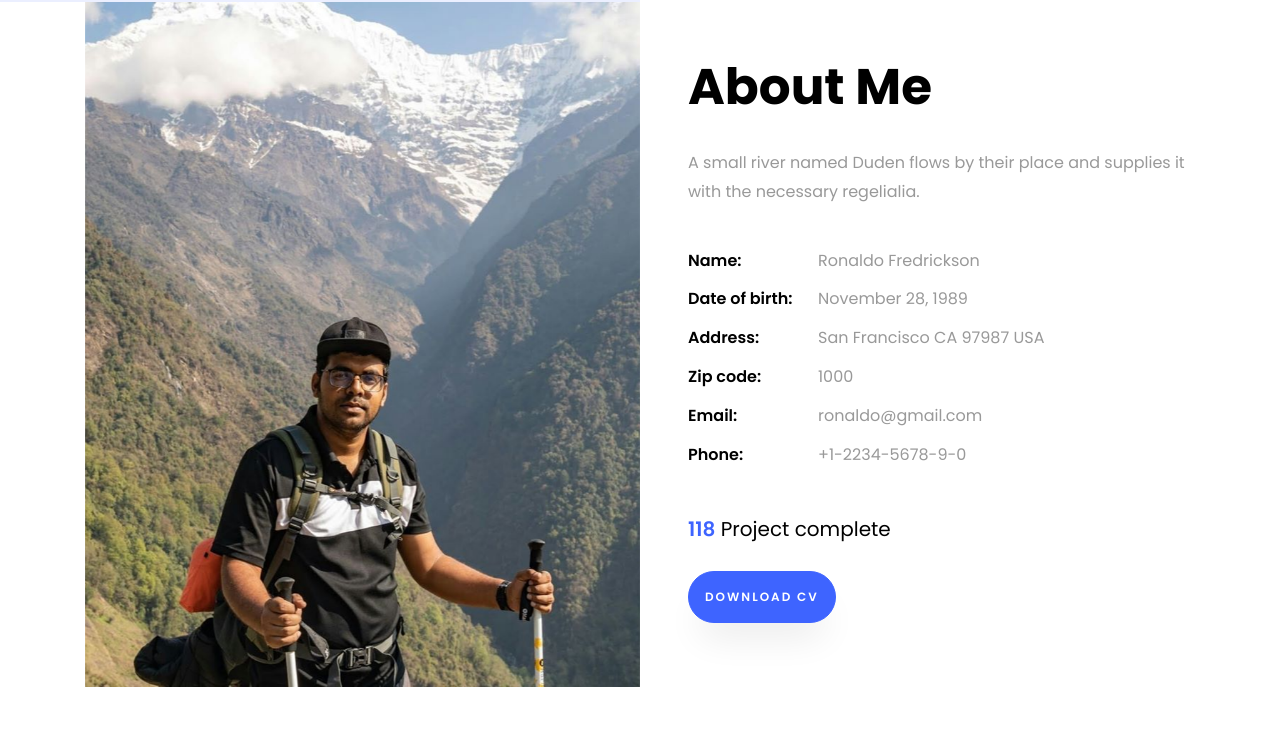
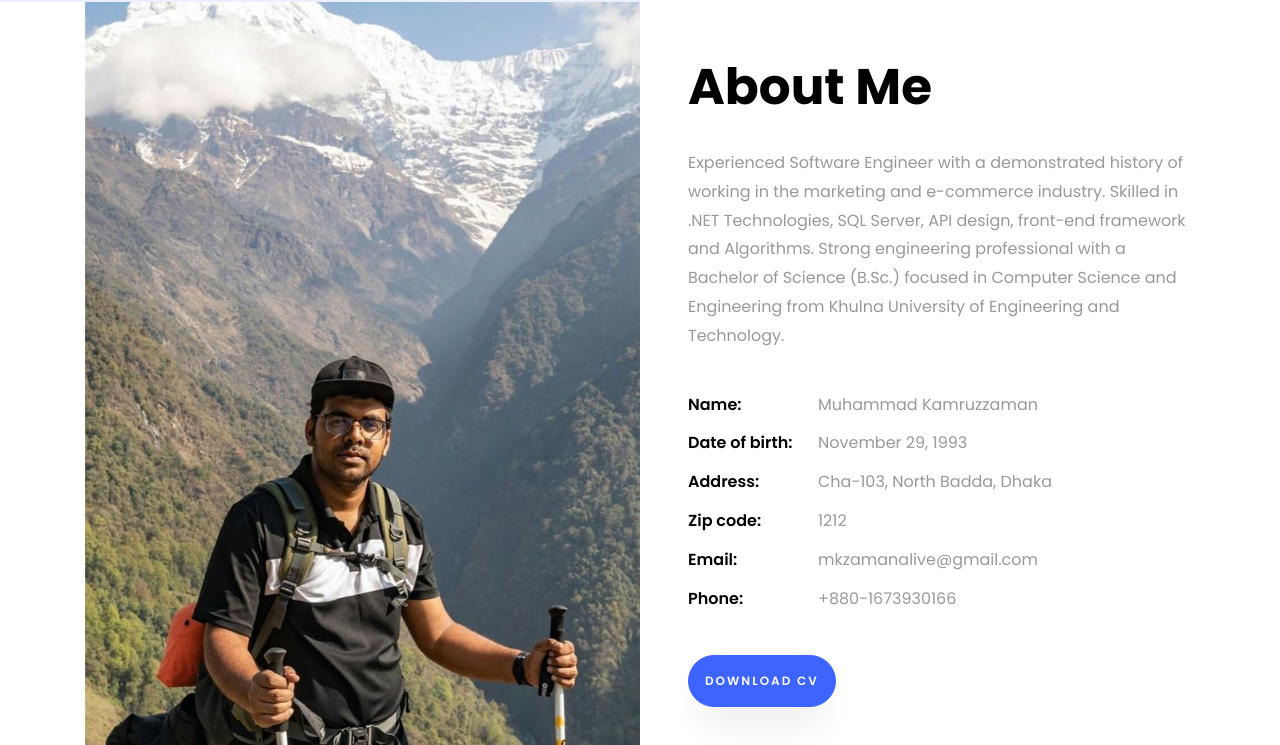
Before and after one commit to mkzaman/mkzaman.github.io, a plain HTML site: page index.html in a window 1280 px wide. Shown: the part 798-1543 px from the top of the page. Drawn offline with Linux system fonts and the light colour scheme; files whose address does not match are found by name.

Commit message:
fixed about me section

```diff
--- a/index.html
+++ b/index.html
@@ -1,7 +1,7 @@
 <!DOCTYPE html>
 <html lang="en">
   <head>
-    <title>Ronaldo - Free Bootstrap 4 Template by Colorlib</title>
+    <title>Kamruzzaman</title>
     <meta charset="utf-8">
     <meta name="viewport" content="width=device-width, initial-scale=1, shrink-to-fit=no">
 
@@ -37,9 +37,9 @@
 	          <li class="nav-item"><a href="#home-section" class="nav-link"><span>Home</span></a></li>
 	          <li class="nav-item"><a href="#about-section" class="nav-link"><span>About</span></a></li>
 	          <li class="nav-item"><a href="#resume-section" class="nav-link"><span>Resume</span></a></li>
-	          <li class="nav-item"><a href="#services-section" class="nav-link"><span>Services</span></a></li>
+	          <!-- <li class="nav-item"><a href="#services-section" class="nav-link"><span>Services</span></a></li>
 	          <li class="nav-item"><a href="#projects-section" class="nav-link"><span>Projects</span></a></li>
-	          <li class="nav-item"><a href="#blog-section" class="nav-link"><span>My Blog</span></a></li>
+	          <li class="nav-item"><a href="#blog-section" class="nav-link"><span>My Blog</span></a></li> -->
 	          <li class="nav-item"><a href="#contact-section" class="nav-link"><span>Contact</span></a></li>
 	        </ul>
 	      </div>
@@ -86,24 +86,26 @@
 		          <div class="col-md-12 heading-section ftco-animate">
 		          	<h1 class="big">About</h1>
 		            <h2 class="mb-4">About Me</h2>
-		            <p>A small river named Duden flows by their place and supplies it with the necessary regelialia.</p>
+		            <p>Experienced Software Engineer with a demonstrated history of working in the marketing and e-commerce industry.
+					   Skilled in .NET Technologies, SQL Server, API design, front-end framework and Algorithms.
+					   Strong engineering professional with a Bachelor of Science (B.Sc.) focused in Computer Science and Engineering from Khulna University of Engineering and Technology. </p>
 		            <ul class="about-info mt-4 px-md-0 px-2">
-		            	<li class="d-flex"><span>Name:</span> <span>Ronaldo Fredrickson</span></li>
-		            	<li class="d-flex"><span>Date of birth:</span> <span>November 28, 1989</span></li>
-		            	<li class="d-flex"><span>Address:</span> <span>San Francisco CA 97987 USA</span></li>
-		            	<li class="d-flex"><span>Zip code:</span> <span>1000</span></li>
-		            	<li class="d-flex"><span>Email:</span> <span>ronaldo@gmail.com</span></li>
-		            	<li class="d-flex"><span>Phone: </span> <span>+1-2234-5678-9-0</span></li>
+		            	<li class="d-flex"><span>Name:</span> <span>Muhammad Kamruzzaman</span></li>
+		            	<li class="d-flex"><span>Date of birth:</span> <span>November 29, 1993</span></li>
+		            	<li class="d-flex"><span>Address:</span> <span>Cha-103, North Badda, Dhaka</span></li>
+		            	<li class="d-flex"><span>Zip code:</span> <span>1212</span></li>
+		            	<li class="d-flex"><span>Email:</span> <span>mkzamanalive@gmail.com</span></li>
+		            	<li class="d-flex"><span>Phone: </span> <span>+880-1673930166</span></li>
 		            </ul>
 		          </div>
 		        </div>
 	          <div class="counter-wrap ftco-animate d-flex mt-md-3">
               <div class="text">
-              	<p class="mb-4">
+              	<!-- <p class="mb-4">
 	                <span class="number" data-number="120">0</span>
 	                <span>Project complete</span>
-                </p>
-                <p><a href="#" class="btn btn-primary py-3 px-3">Download CV</a></p>
+                </p> -->
+                <p><a href="files/resume.pdf" class="btn btn-primary py-3 px-3" target="_blank">Download CV</a></p>
               </div>
 	          </div>
 	        </div>
@@ -807,7 +809,7 @@
           </div>
         </div>
 
-        <div class="row no-gutters block-9">
+        <!-- <div class="row no-gutters block-9">
           <div class="col-md-6 order-md-last d-flex">
             <form action="#" class="bg-light p-4 p-md-5 contact-form">
               <div class="form-group">
@@ -832,7 +834,7 @@
           <div class="col-md-6 d-flex">
           	<div class="img" style="background-image: url(images/about.jpg);"></div>
           </div>
-        </div>
+        </div> -->
       </div>
     </section>
 
```
Also changed, not shown: 1 other file.
